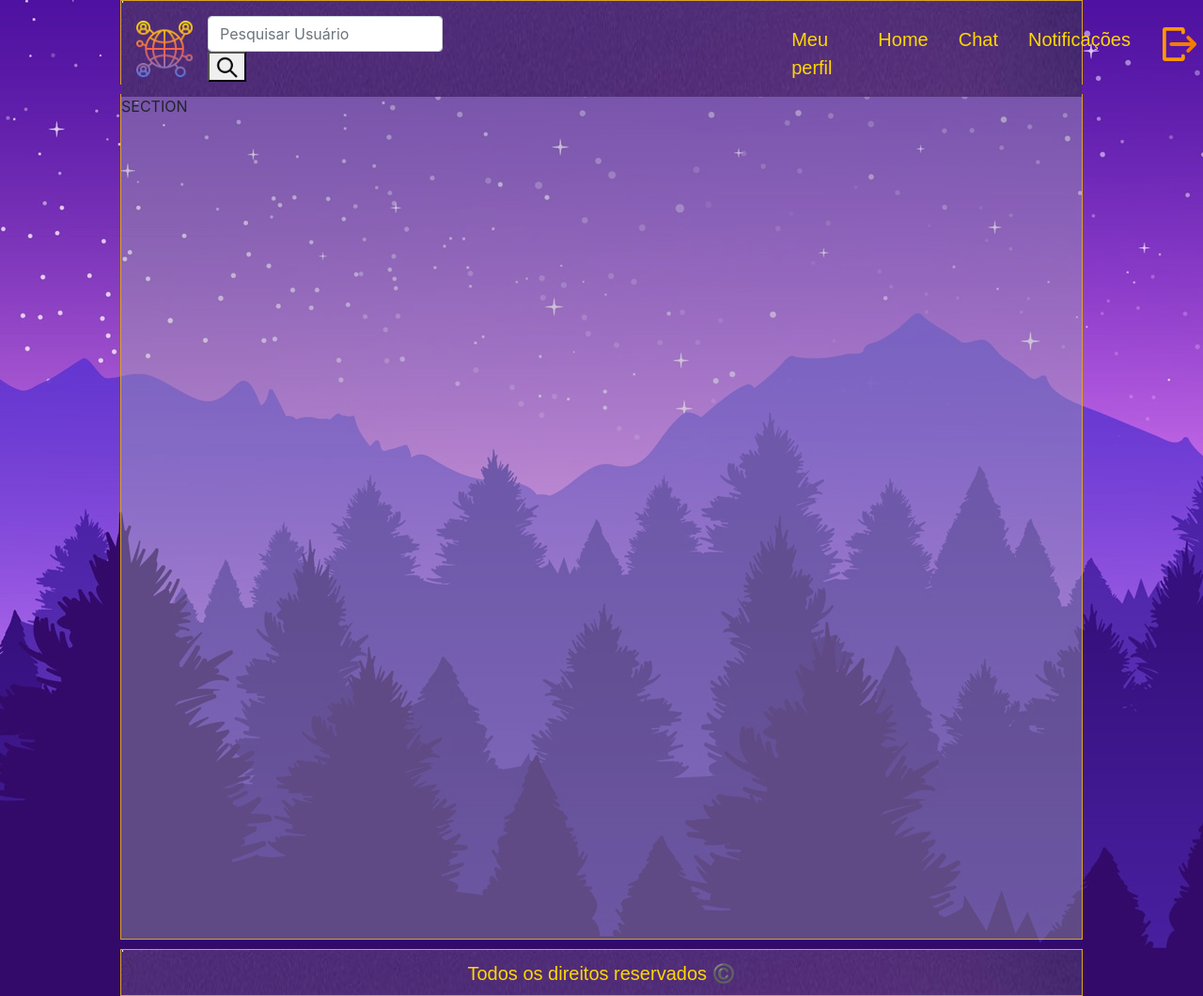
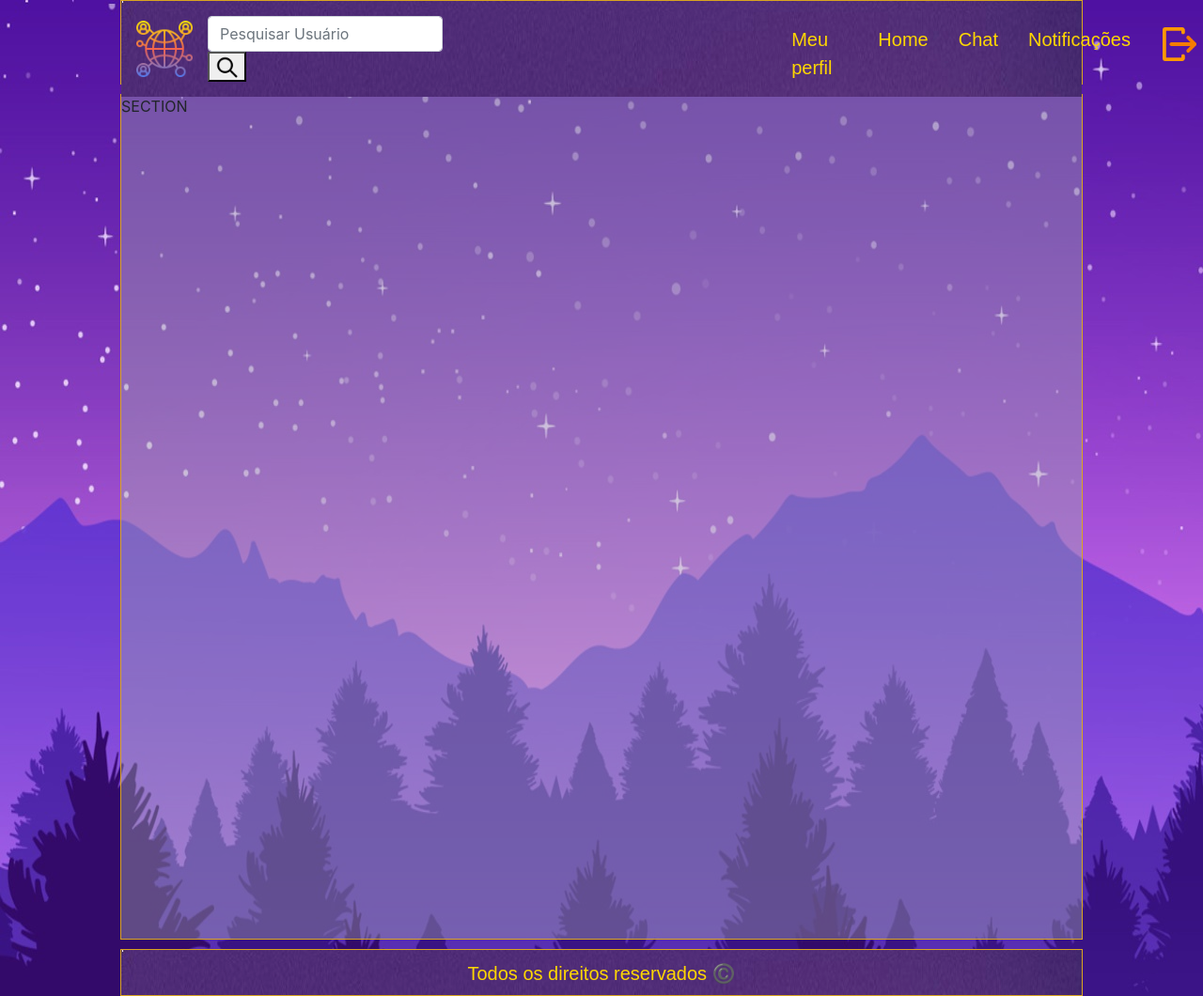
Before and after one commit to rafaeelcabral/ProjetoRedeSocial, a PHP site: page /paginainicial.html in a window 1280 px wide. Shown: the whole page at 94% size. Run offline with PHP 8.4, Linux system fonts and the light colour scheme.

Commit message:
simulator phone

```diff
--- a/estilo-paginainicial.css
+++ b/estilo-paginainicial.css
@@ -100,7 +100,6 @@ footer p{
   /*ExtraSmall devices */
   @media(max-width: 575px){
     #container{
-        border: 1px solid purple;
         width: 100%;
         margin: 0px auto;
     }
@@ -117,9 +116,13 @@ footer p{
 
   /* Medium devices [768px ou +] */
   @media(min-width: 768px){
+    body{
+        background-image: url(img/img2.jpg);
+    }
+
     #container{
         /*border: 1px solid purple;*/
-        width: 90%;
+        width: 100%;
         margin: 0px auto;
     }
   }
@@ -127,7 +130,6 @@ footer p{
   /* Large devices [992px ou +] */
   @media(min-width: 992px){
     #container{
-        /*border: 1px solid purple;*/
         width: 80%;
         margin: 0px auto;
     }
```
